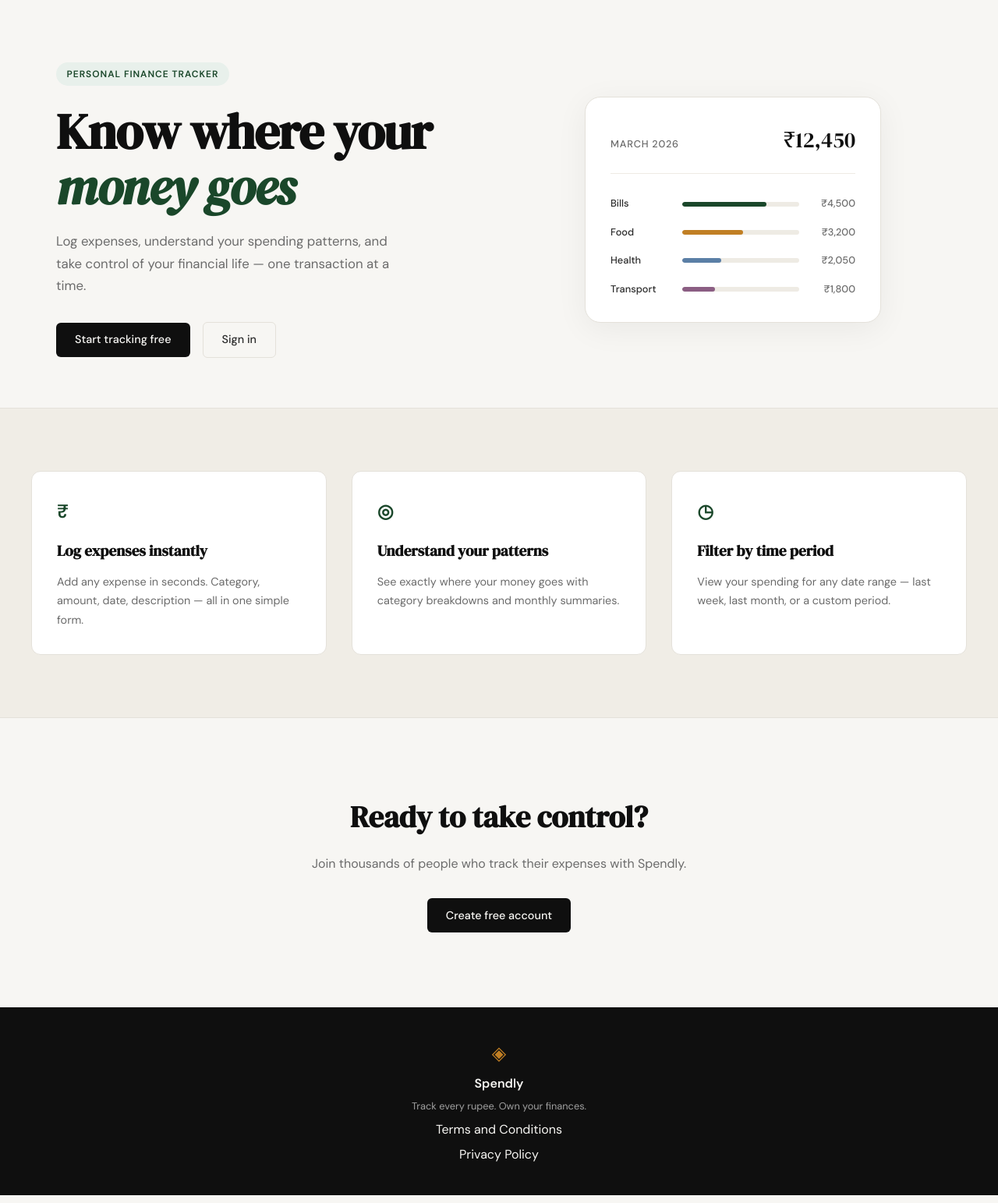
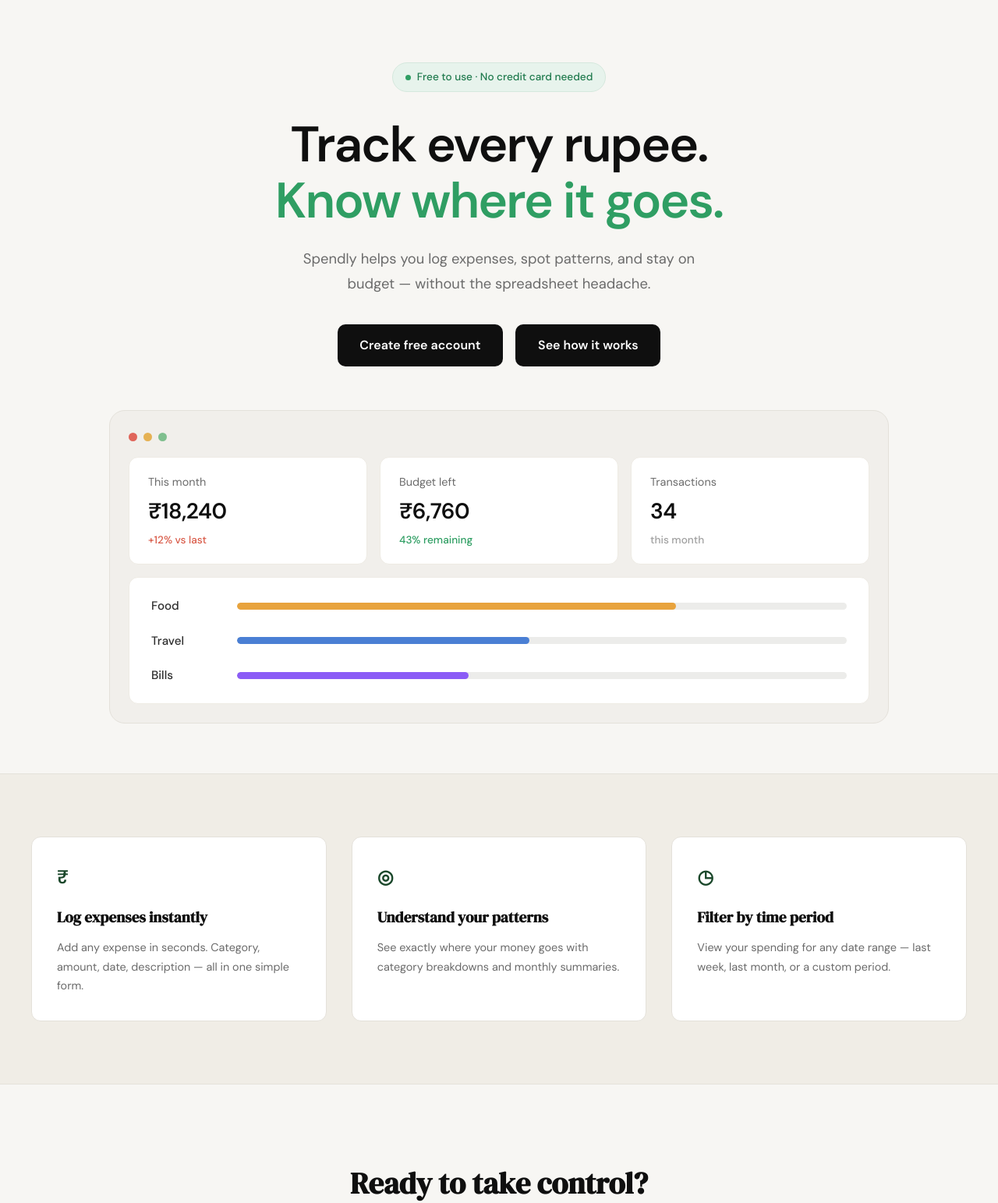
Before and after one commit to Arijit-mondal099/spendly, a Flask app: page / in a window 1280 px wide. Shown: the part 61-1604 px from the top of the page at 78% size. Run offline with Flask 3, Linux system fonts and the light colour scheme.

Commit message:
landing: redesign hero section to match mockup

```diff
--- a/static/css/style.css
+++ b/static/css/style.css
@@ -125,136 +125,181 @@
 
 .hero {
     padding: 5rem 2rem 4rem;
-    display: grid;
-    grid-template-columns: 1fr 1fr;
-    gap: 4rem;
-    align-items: center;
     max-width: var(--max-width);
     margin: 0 auto;
+    text-align: center;
 }
 
 .hero-badge {
-    display: inline-block;
-    background: var(--accent-light);
-    color: var(--accent);
-    font-size: 0.75rem;
-    font-weight: 600;
-    letter-spacing: 0.08em;
-    text-transform: uppercase;
-    padding: 0.35rem 0.85rem;
+    display: inline-flex;
+    align-items: center;
+    gap: 0.5rem;
+    background: #e7f3ec;
+    border: 1px solid #d5e8dd;
+    color: #1f7a4d;
+    font-size: 0.85rem;
+    font-weight: 500;
+    padding: 0.45rem 1rem;
     border-radius: 999px;
+    margin-bottom: 2rem;
+}
+
+.hero-badge-dot {
+    width: 7px;
+    height: 7px;
+    background: #2f9e63;
+    border-radius: 50%;
+}
+
+.hero-title {
+    font-family: var(--font-body);
+    font-size: clamp(2.5rem, 5.5vw, 4rem);
+    font-weight: 700;
+    line-height: 1.12;
+    letter-spacing: -0.03em;
+    color: var(--ink);
     margin-bottom: 1.5rem;
 }
 
-.hero-title {
-    font-family: var(--font-display);
-    font-size: clamp(2.5rem, 5vw, 4rem);
-    line-height: 1.1;
-    letter-spacing: -0.02em;
-    color: var(--ink);
-    margin-bottom: 1.25rem;
-}
-
 .hero-title em {
-    font-style: italic;
-    color: var(--accent);
+    font-style: normal;
+    color: #2f9e63;
 }
 
 .hero-subtitle {
-    font-size: 1.05rem;
+    font-size: 1.15rem;
     color: var(--ink-muted);
     line-height: 1.7;
-    max-width: 460px;
-    margin-bottom: 2rem;
+    max-width: 560px;
+    margin: 0 auto 2.25rem;
 }
 
 .hero-actions {
     display: flex;
+    justify-content: center;
+    flex-wrap: wrap;
     gap: 1rem;
-    align-items: center;
 }
 
+.btn-hero {
+    display: inline-block;
+    background: var(--ink);
+    color: #ffffff;
+    padding: 0.9rem 1.8rem;
+    border-radius: 10px;
+    font-family: var(--font-body);
+    font-size: 1rem;
+    font-weight: 600;
+    cursor: pointer;
+    transition: background 0.2s;
+}
+
+.btn-hero:hover { background: var(--accent); }
+
 /* ------------------------------------------------------------------ */
-/* Mock card (hero visual)                                             */
+/* Mock dashboard (hero visual)                                        */
 /* ------------------------------------------------------------------ */
 
 .hero-visual {
-    display: flex;
-    justify-content: center;
+    max-width: 1000px;
+    margin: 3.5rem auto 0;
 }
 
-.mock-card {
-    background: var(--paper-card);
+.mock-dashboard {
+    background: #f1efeb;
     border: 1px solid var(--border);
     border-radius: var(--radius-lg);
-    padding: 2rem;
-    width: 100%;
-    max-width: 380px;
-    box-shadow: 0 8px 40px rgba(0,0,0,0.06);
+    padding: 1.5rem;
+    text-align: left;
 }
 
-.mock-card-header {
+.mock-dots {
     display: flex;
-    justify-content: space-between;
-    align-items: baseline;
-    margin-bottom: 1.75rem;
-    padding-bottom: 1.25rem;
-    border-bottom: 1px solid var(--border-soft);
+    gap: 0.5rem;
+    padding: 0.25rem 0 1.25rem;
 }
 
-.mock-label {
-    font-size: 0.8rem;
-    font-weight: 500;
-    color: var(--ink-muted);
-    text-transform: uppercase;
-    letter-spacing: 0.06em;
+.mock-dot { width: 11px; height: 11px; border-radius: 50%; }
+.mock-dot-red { background: #e0655a; }
+.mock-dot-amber { background: #e5b153; }
+.mock-dot-green { background: #7fbf8e; }
+
+.mock-stats {
+    display: grid;
+    grid-template-columns: repeat(3, 1fr);
+    gap: 1rem;
+    margin-bottom: 1rem;
 }
 
-.mock-total {
-    font-family: var(--font-display);
+.mock-stat {
+    background: var(--paper-card);
+    border: 1px solid var(--border-soft);
+    border-radius: var(--radius-md);
+    padding: 1.25rem 1.5rem;
+    display: flex;
+    flex-direction: column;
+    gap: 0.2rem;
+}
+
+.mock-stat-label {
+    font-size: 0.9rem;
+    color: var(--ink-muted);
+}
+
+.mock-stat-value {
     font-size: 1.75rem;
+    font-weight: 700;
+    letter-spacing: -0.02em;
     color: var(--ink);
 }
 
-.mock-bars { display: flex; flex-direction: column; gap: 1rem; }
+.mock-stat-note {
+    font-size: 0.85rem;
+    font-weight: 500;
+    color: var(--ink-faint);
+}
+
+.mock-stat-up { color: #d95c4a; }
+.mock-stat-down { color: #2f9e63; }
+
+.mock-chart {
+    background: var(--paper-card);
+    border: 1px solid var(--border-soft);
+    border-radius: var(--radius-md);
+    padding: 1.5rem 1.75rem;
+    display: flex;
+    flex-direction: column;
+    gap: 1.25rem;
+}
 
 .mock-bar-row {
     display: grid;
-    grid-template-columns: 80px 1fr 60px;
+    grid-template-columns: 90px 1fr;
     align-items: center;
-    gap: 0.75rem;
+    gap: 1.25rem;
 }
 
 .mock-cat {
-    font-size: 0.8rem;
+    font-size: 0.95rem;
     font-weight: 500;
     color: var(--ink-soft);
 }
 
 .mock-bar-track {
-    height: 6px;
-    background: var(--border-soft);
+    height: 9px;
+    background: #ececea;
     border-radius: 999px;
     overflow: hidden;
 }
 
 .mock-bar {
     height: 100%;
-    background: var(--accent);
     border-radius: 999px;
-    transition: width 0.6s ease;
 }
 
-.mock-bar-2 { background: var(--accent-2); }
-.mock-bar-3 { background: #5b7fa6; }
-.mock-bar-4 { background: #8b5e83; }
-
-.mock-amt {
-    font-size: 0.8rem;
-    font-weight: 500;
-    color: var(--ink-muted);
-    text-align: right;
-}
+.mock-bar-food { background: #e8a33d; }
+.mock-bar-travel { background: #4a7fd4; }
+.mock-bar-bills { background: #8b5cf6; }
 
 /* ------------------------------------------------------------------ */
 /* Buttons                                                             */
@@ -558,14 +603,7 @@
 /* ------------------------------------------------------------------ */
 
 @media (max-width: 900px) {
-    .hero {
-        grid-template-columns: 1fr;
-        text-align: center;
-    }
-
-    .hero-subtitle { max-width: 100%; }
-    .hero-actions { justify-content: center; }
-    .hero-visual { display: none; }
+    .hero { padding: 4rem 1.5rem 3rem; }
 
     .features-inner { grid-template-columns: 1fr; }
 }
@@ -573,6 +611,9 @@
 @media (max-width: 600px) {
     .nav-links a:not(.nav-cta) { display: none; }
     .hero { padding: 3rem 1rem 2rem; }
+    .mock-stats { grid-template-columns: 1fr; }
+    .mock-dashboard { padding: 1rem; }
+    .mock-chart { padding: 1.25rem; }
     .legal-section { padding: 2rem 1rem; }
     .legal-container { padding: 1.75rem; }
 }
--- a/templates/landing.html
+++ b/templates/landing.html
@@ -5,63 +5,71 @@
 {% block content %}
 
 <section class="hero">
-    <div class="hero-inner">
-        <div class="hero-badge">Personal Finance Tracker</div>
-        <h1 class="hero-title">
-            Know where your<br>
-            <em>money goes</em>
-        </h1>
-        <p class="hero-subtitle">
-            Log expenses, understand your spending patterns,
-            and take control of your financial life —
-            one transaction at a time.
-        </p>
-        <div class="hero-actions">
-            <a href="{{ url_for('register') }}" class="btn-primary">Start tracking free</a>
-            <a href="{{ url_for('login') }}" class="btn-ghost">Sign in</a>
-        </div>
+    <div class="hero-badge">
+        <span class="hero-badge-dot"></span>
+        Free to use · No credit card needed
+    </div>
+    <h1 class="hero-title">
+        Track every rupee.<br>
+        <em>Know where it goes.</em>
+    </h1>
+    <p class="hero-subtitle">
+        Spendly helps you log expenses, spot patterns, and stay
+        on budget — without the spreadsheet headache.
+    </p>
+    <div class="hero-actions">
+        <a href="{{ url_for('register') }}" class="btn-hero">Create free account</a>
+        <a href="#features" class="btn-hero">See how it works</a>
     </div>
     <div class="hero-visual">
-        <div class="mock-card">
-            <div class="mock-card-header">
-                <span class="mock-label">March 2026</span>
-                <span class="mock-total">₹12,450</span>
+        <div class="mock-dashboard">
+            <div class="mock-dots">
+                <span class="mock-dot mock-dot-red"></span>
+                <span class="mock-dot mock-dot-amber"></span>
+                <span class="mock-dot mock-dot-green"></span>
             </div>
-            <div class="mock-bars">
+            <div class="mock-stats">
+                <div class="mock-stat">
+                    <span class="mock-stat-label">This month</span>
+                    <span class="mock-stat-value">₹18,240</span>
+                    <span class="mock-stat-note mock-stat-up">+12% vs last</span>
+                </div>
+                <div class="mock-stat">
+                    <span class="mock-stat-label">Budget left</span>
+                    <span class="mock-stat-value">₹6,760</span>
+                    <span class="mock-stat-note mock-stat-down">43% remaining</span>
+                </div>
+                <div class="mock-stat">
+                    <span class="mock-stat-label">Transactions</span>
+                    <span class="mock-stat-value">34</span>
+                    <span class="mock-stat-note">this month</span>
+                </div>
+            </div>
+            <div class="mock-chart">
+                <div class="mock-bar-row">
+                    <span class="mock-cat">Food</span>
+                    <div class="mock-bar-track">
+                        <div class="mock-bar mock-bar-food" style="width: 72%"></div>
+                    </div>
+                </div>
+                <div class="mock-bar-row">
+                    <span class="mock-cat">Travel</span>
+                    <div class="mock-bar-track">
+                        <div class="mock-bar mock-bar-travel" style="width: 48%"></div>
+                    </div>
+                </div>
                 <div class="mock-bar-row">
                     <span class="mock-cat">Bills</span>
                     <div class="mock-bar-track">
-                        <div class="mock-bar" style="width: 72%"></div>
+                        <div class="mock-bar mock-bar-bills" style="width: 38%"></div>
                     </div>
-                    <span class="mock-amt">₹4,500</span>
-                </div>
-                <div class="mock-bar-row">
-                    <span class="mock-cat">Food</span>
-                    <div class="mock-bar-track">
-                        <div class="mock-bar mock-bar-2" style="width: 52%"></div>
-                    </div>
-                    <span class="mock-amt">₹3,200</span>
-                </div>
-                <div class="mock-bar-row">
-                    <span class="mock-cat">Health</span>
-                    <div class="mock-bar-track">
-                        <div class="mock-bar mock-bar-3" style="width: 33%"></div>
-                    </div>
-                    <span class="mock-amt">₹2,050</span>
-                </div>
-                <div class="mock-bar-row">
-                    <span class="mock-cat">Transport</span>
-                    <div class="mock-bar-track">
-                        <div class="mock-bar mock-bar-4" style="width: 28%"></div>
-                    </div>
-                    <span class="mock-amt">₹1,800</span>
                 </div>
             </div>
         </div>
     </div>
 </section>
 
-<section class="features">
+<section class="features" id="features">
     <div class="features-inner">
         <div class="feature-card">
             <div class="feature-icon">₹</div>
```
Also changed, not shown: design/hero-section-design.png (added).
